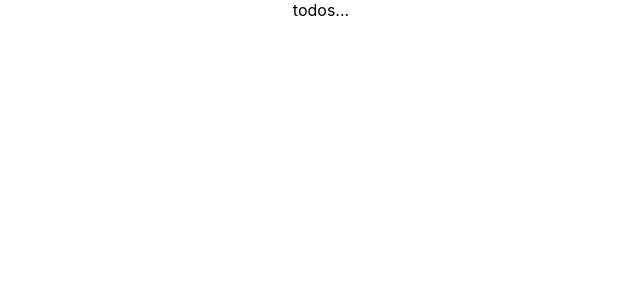
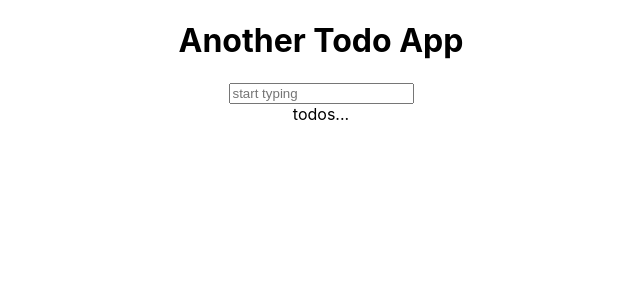
Before and after one commit to estensen/another-todo-app, a React (Create React App) app: page / in a window 1280 px wide. Shown: the top 300 px of the page, without its empty margins (319-959 px from the left). Built offline with nearby package versions, Linux system fonts and the light colour scheme.

Commit message:
Add create todo component

```diff
--- a/src/App.js
+++ b/src/App.js
@@ -1,11 +1,14 @@
 import React, { Component } from 'react';
 import './App.css';
 import TodoList from './components/TodoList';
+import CreateTodo from "./components/CreateTodo";
 
 class App extends Component {
   render() {
     return (
       <div className="App">
+        <h1>Another Todo App</h1>
+        <CreateTodo onCreate={(desc) => console.log(desc)} />
         <TodoList />
       </div>
     );
--- /dev/null
+++ b/src/components/CreateTodo.js
@@ -0,0 +1,41 @@
+import React from 'react';
+
+const initialState = Object.freeze({
+  description: '',
+})
+
+export default class CreateTodo extends React.Component {
+  state = initialState
+
+  handleChange = ev => {
+    const { value } = ev.target
+
+    this.setState(() => ({ description: value }))
+  }
+
+  handleSubmit = ev => {
+    ev.preventDefault()
+    const { description } = this.state
+
+    this.props.onCreate(description)
+    this.setState(() => initialState)
+  }
+
+  render() {
+    const { description } = this.state
+
+    return (
+      <form onSubmit={this.handleSubmit} className="paper">
+        <div className="form-group">
+          <input
+            type="text"
+            className="input-block"
+            placeholder="start typing"
+            value={description}
+            onChange={this.handleChange}
+          />
+        </div>
+      </form>
+    )
+  }
+}
```
